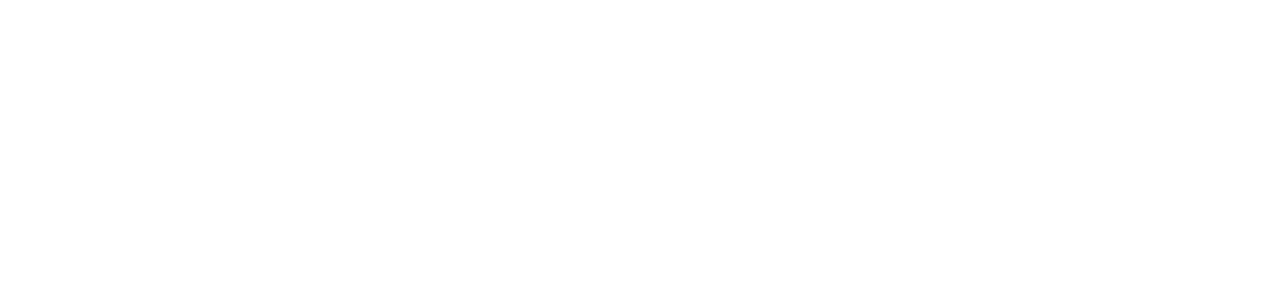
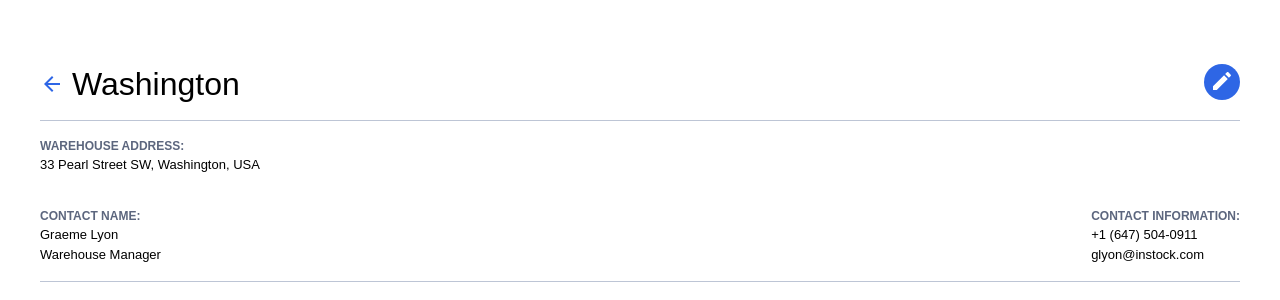
Before and after one commit to afaisalsahar/instock-Jerry, a React (Create React App) app: page / in a window 1280 px wide. Shown: the part 104-404 px from the top of the page. Built offline with nearby package versions, Linux system fonts and the light colour scheme.

Commit message:
Add warehouse details page that houses its details and inventory for the warehouse

```diff
--- a/src/App.js
+++ b/src/App.js
@@ -1,4 +1,5 @@
 import { BrowserRouter, Routes, Route } from "react-router-dom";
+import WarehouseDetailsPage from "./pages/WarehouseDetails/WarehouseDetailsPage";
 
 // import environment variables
 const PORT = process.env.REACT_APP_PORT;
@@ -8,7 +9,7 @@
   return (
     <BrowserRouter>
       <Routes>
-        <Route path="/" element />
+        <Route path="/" element={<WarehouseDetailsPage />} />
       </Routes>
     </BrowserRouter>
   );
--- /dev/null
+++ b/src/pages/WarehouseDetails/WarehouseDetailsPage.js
@@ -0,0 +1,34 @@
+import { Link } from "react-router-dom";
+import WarehouseDetails from "../../components/WarehouseDetails/WarehouseDetails";
+import backArrow from "../../assets/images/Icons/arrow_back-24px.svg";
+import edit from "../../assets/images/Icons/edit_white-24px.svg";
+import "./WarehouseDetailsPage.scss";
+
+const WarehouseDetailsPage = () => {
+  return (
+    <section className="warehouse-details">
+      <div className="warehouse-details__container-headers">
+        <div className="warehouse-details__container-header">
+          <Link to="/" className="warehouse-details__arrow">
+            <img
+              src={backArrow}
+              alt="back arrow"
+              className="warehouse-details__arrow-image"
+            />
+          </Link>
+          <h1 className="warehouse-details__title">Washington</h1>
+        </div>
+        <Link to="/:id" className="warehouse-details__edit">
+          <img
+            src={edit}
+            alt="edit pencil"
+            className="warehouse-details__edit-img"
+          />
+        </Link>
+      </div>
+      <WarehouseDetails />
+    </section>
+  );
+};
+
+export default WarehouseDetailsPage;
--- /dev/null
+++ b/src/pages/WarehouseDetails/WarehouseDetailsPage.scss
@@ -0,0 +1,51 @@
+@use "../../styles/partials/globals";
+@use "../../styles/partials/mixins" as *;
+@use "../../styles/partials/variables" as *;
+
+.warehouse-details {
+  margin: 10.5rem 2.5rem 0 2.5rem;
+
+  // Warehouse Heading
+  // Header
+  &__container-headers {
+    display: flex;
+    justify-content: space-between;
+    padding: 0 0 1rem 0;
+    border-bottom: 0.0938rem solid $secondary-cloud;
+  }
+
+  &__container-header {
+    display: flex;
+    align-items: center;
+  }
+
+  &__arrow {
+    display: flex;
+    height: 1.5rem;
+  }
+
+  &__arrow-image {
+    margin: 0 0.5rem 0 0;
+  }
+
+  &__title {
+    margin: 0;
+    font-weight: 400;
+  }
+
+  // Edit
+  &__edit {
+    display: flex;
+    justify-content: center;
+    align-items: center;
+    background-repeat: no-repeat;
+    background-color: $primary-indigo;
+    border-radius: 50%;
+    width: 2.25rem;
+    height: 2.25rem;
+  }
+
+  &__edit-img {
+    padding: 0 0 0.1rem 0;
+  }
+}
--- a/src/styles/partials/_globals.scss
+++ b/src/styles/partials/_globals.scss
@@ -53,6 +53,7 @@
 
 // Large
 p {
+  margin: 0;
   font-size: 0.9375rem;
   line-height: 1.625rem;
 
```
Also changed, not shown: src/assets/images/Icons/edit-24px.svg (deleted).
